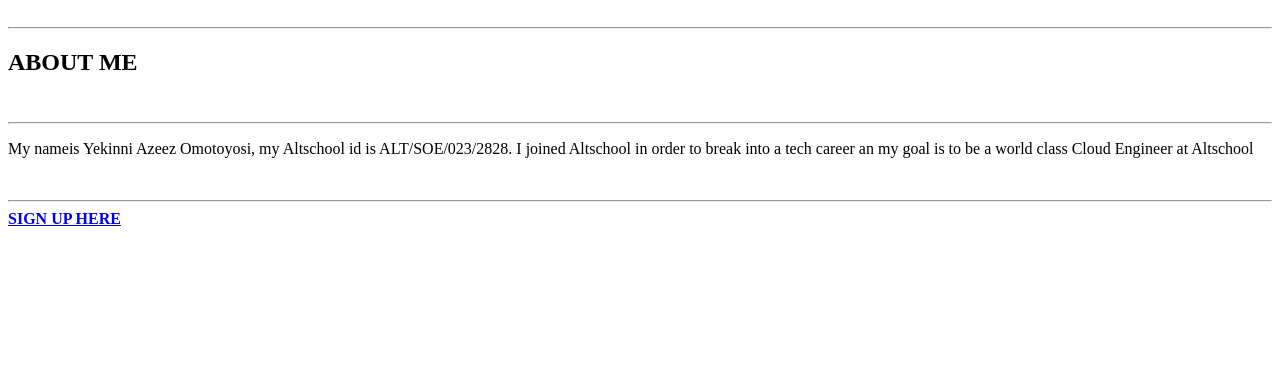
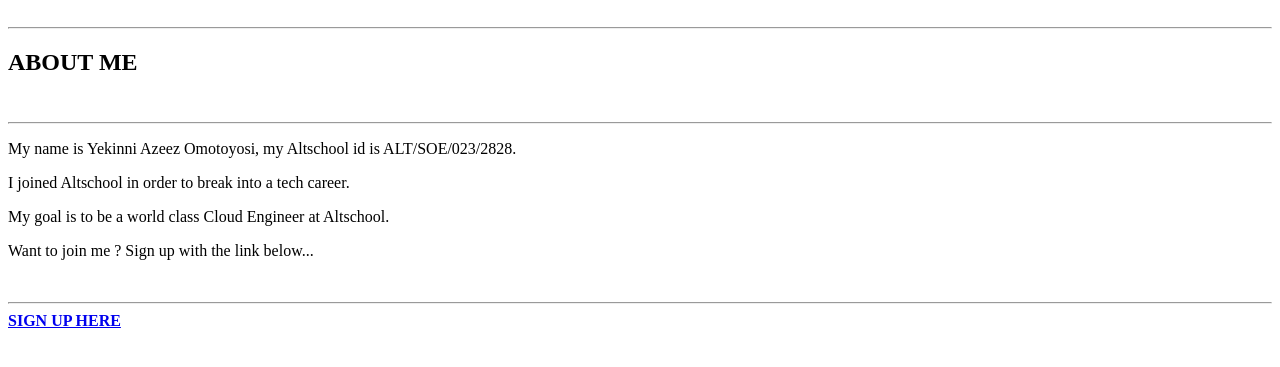
Before and after one commit to YekAz/Assignment, a plain HTML site: page Assignment-1/index.html in a window 1280 px wide. Shown: the part 79-446 px from the top of the page. Drawn offline with Linux system fonts and the light colour scheme.

Commit message:
Assignment Submission

```diff
--- a/Assignment-1/index.html
+++ b/Assignment-1/index.html
@@ -12,7 +12,24 @@
     <h2>ABOUT ME</h2>
     <br>
     <hr>
-    <P>My nameis Yekinni Azeez Omotoyosi, my Altschool id is ALT/SOE/023/2828. I joined Altschool in order to break into a tech career an my goal is to be a world class Cloud Engineer at Altschool</P>
+    <P>
+        My name is Yekinni Azeez Omotoyosi, my Altschool id is ALT/SOE/023/2828.
+    </P>
+
+    <p>
+        I joined Altschool in order to break into a tech career.
+    </p>
+
+    <p>
+        My goal is to be a world class Cloud Engineer at Altschool.
+    </p>
+
+    <p>
+        Want to join me ?
+        Sign up with the link below...
+    </p>
+
+
     <br>
     <hr>
     <a href="form.html"><strong>SIGN UP HERE</strong></a>
```
